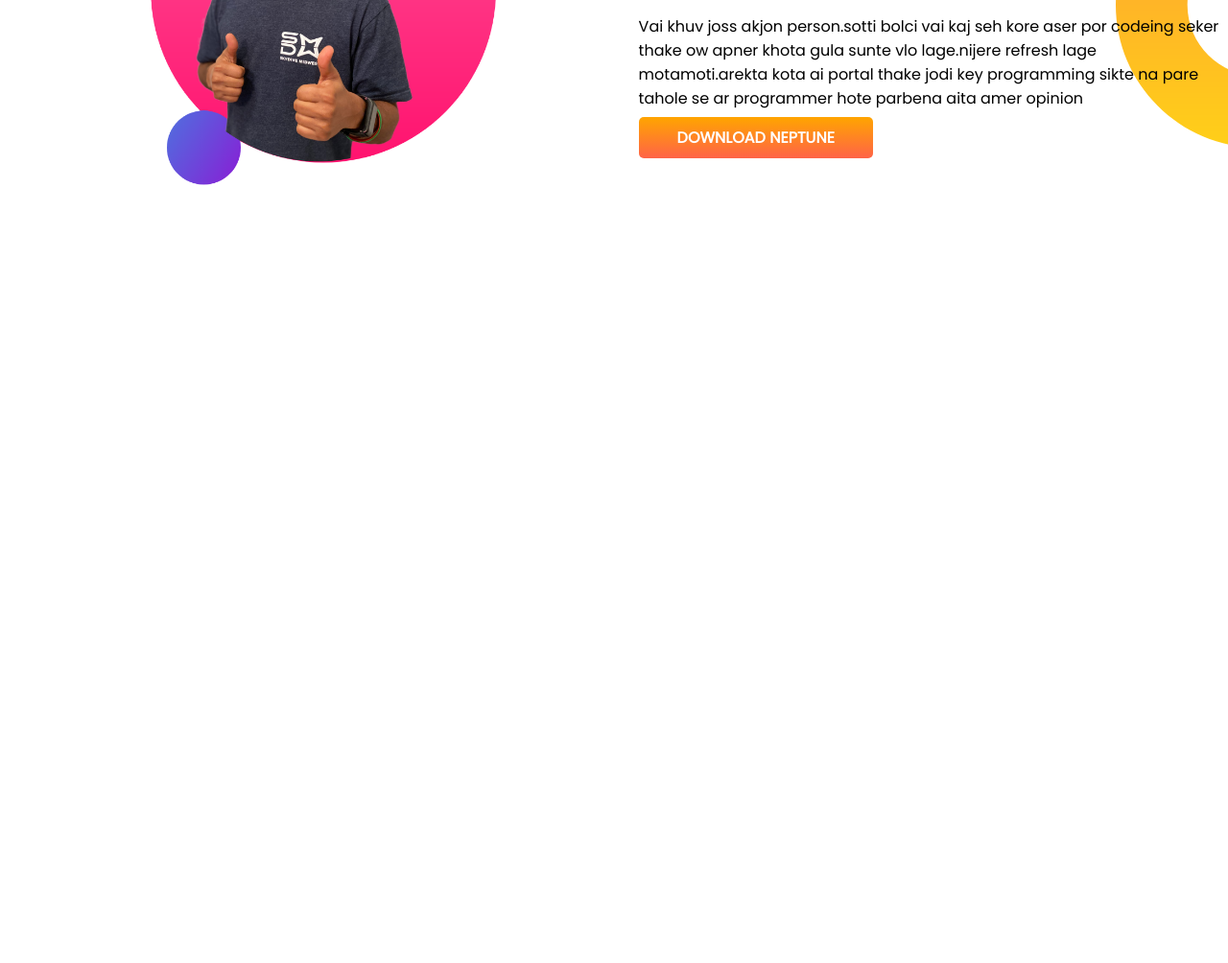
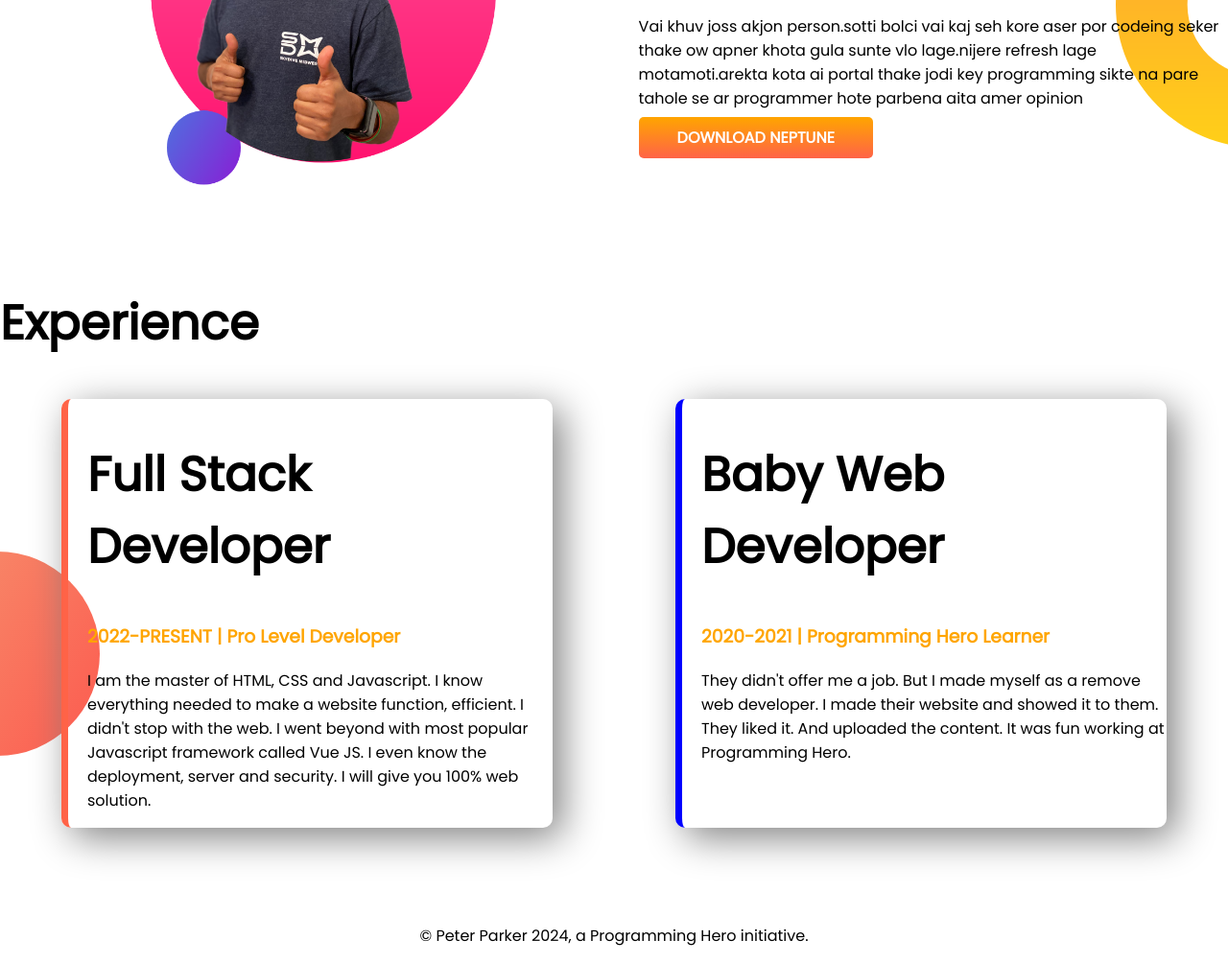
Before and after one commit to MohammedAliJohan/developer-portfolio-, a plain HTML site: page index.html in a window 1280 px wide. Shown: the part 779-1783 px from the top of the page at 96% size. Before the commit the page ends 1079 px from the top, so only its background shows below. Drawn offline with Linux system fonts and the light colour scheme.

Commit message:
strat portfol io

```diff
--- a/index.html
+++ b/index.html
@@ -10,7 +10,7 @@
     <link rel="stylesheet" href="style.css">
 </head>
 <body>
-    <section class="top-banner">
+    <section class="top-banner flexible-container">
         <div class="half-width">
             <h1>Welcome To</h1>
             <h1><span class="orange-color">Johan</span> Life!</h1>
@@ -20,7 +20,7 @@
         </div>
          <div class="half-width"><img src="images/johan.png" alt=""></div>
     </section>
-    <section class="phero-her">
+    <section class="phero-her flexible-container">
         <div class="half-width">
             <img src="images/jhankar2.png" alt="">
         </div>
@@ -31,5 +31,23 @@
             <a class="text-button" target="_blank" href="https://play.google.com/store/apps/details?id=learn.programming.courses&hl=en&gl=US">DOWNLOAD NEPTUNE</a>
         </div>
     </section>
+    <section class="experience-areae">
+        <h1>Experience</h1>
+        <div class="flexible-container">
+            <div id="experience-ep" class="experience-item">
+                <h1>Full Stack Developer</h1>
+                <h3 class="orange-color"> 2022-PRESENT | Pro Level Developer</h3>
+                <p>I am the master of HTML, CSS and Javascript. I know everything needed to make a website function, efficient. I didn't stop with the web. I went beyond with most popular Javascript framework called Vue JS. I even know the deployment, server and security. I will give you 100% web solution.</p>
+            </div>
+            <div id="baby-wed-developer" class="experience-item">
+              <h1>Baby Web Developer</h1>
+              <h3 class="orange-color">2020-2021 | Programming Hero Learner</h3>
+              <p>They didn't offer me a job. But I made myself as a remove web developer. I made their website and showed it to them. They liked it. And uploaded the content. It was fun working at Programming Hero.</p>
+            </div>
+        </div>
+    </section>
 </body>
+<footer>
+    <p>© Peter Parker 2024, a Programming Hero initiative.</p>
+</footer>
 </html>
--- a/style.css
+++ b/style.css
@@ -8,7 +8,7 @@ h1{
 .orange-color{
     color: orange;
 }
-section{
+.flexible-container{
     display: flex;
     margin-bottom: 100px;
 }
@@ -40,3 +40,25 @@ section{
     background-repeat: no-repeat;
     background-position: right;
 }
+.experience-areae{
+    background-image: url(images/exp-bg.png);
+    background-repeat: no-repeat;
+    background-position: left bottom 2cm;
+}
+.experience-item{
+    width: 40%;
+    margin-left: 5%;
+    margin-right: 5%;
+    padding-left: 20px;
+    border-radius: 10px;
+    box-shadow: 10px 10px 40px gray;
+}
+#experience-ep{
+    border-left: 7px solid tomato;
+}
+#baby-wed-developer{
+    border-left: 7px solid blue;
+}
+footer p{
+    text-align: center;
+}
```
